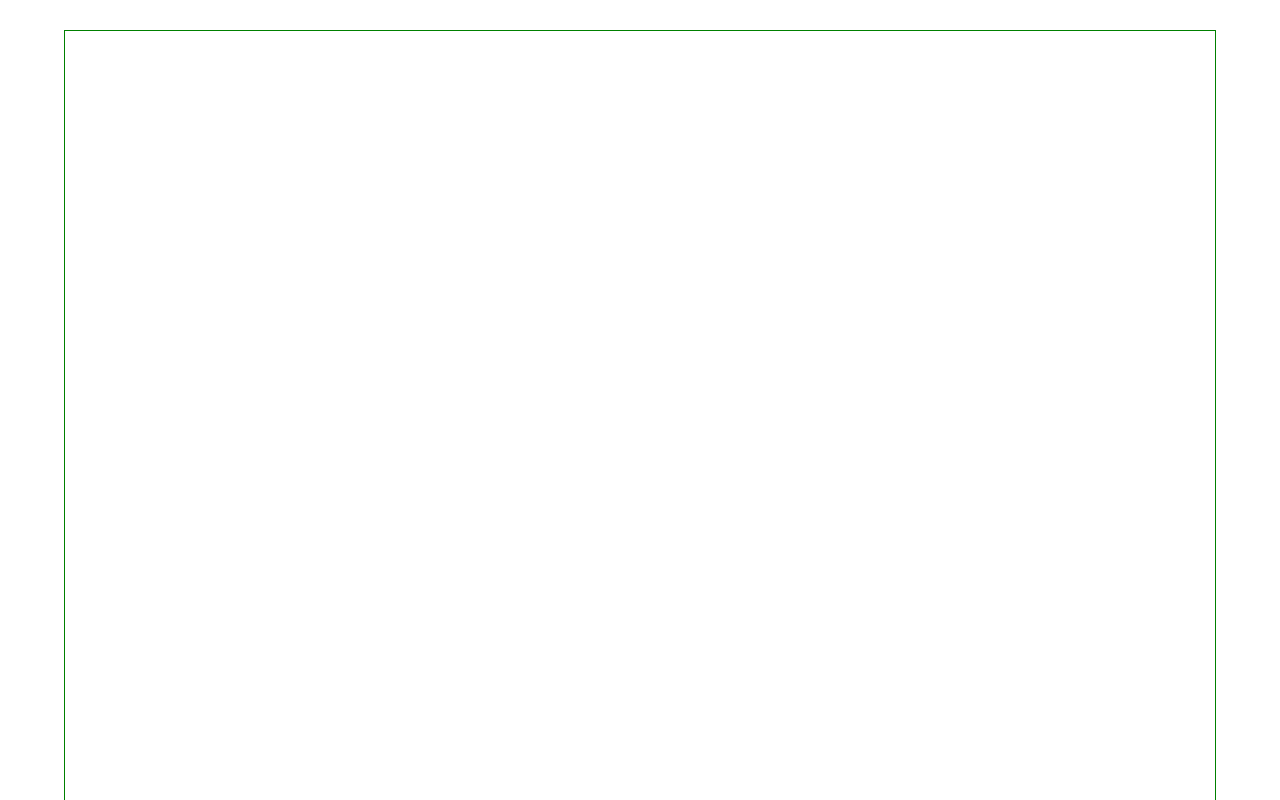
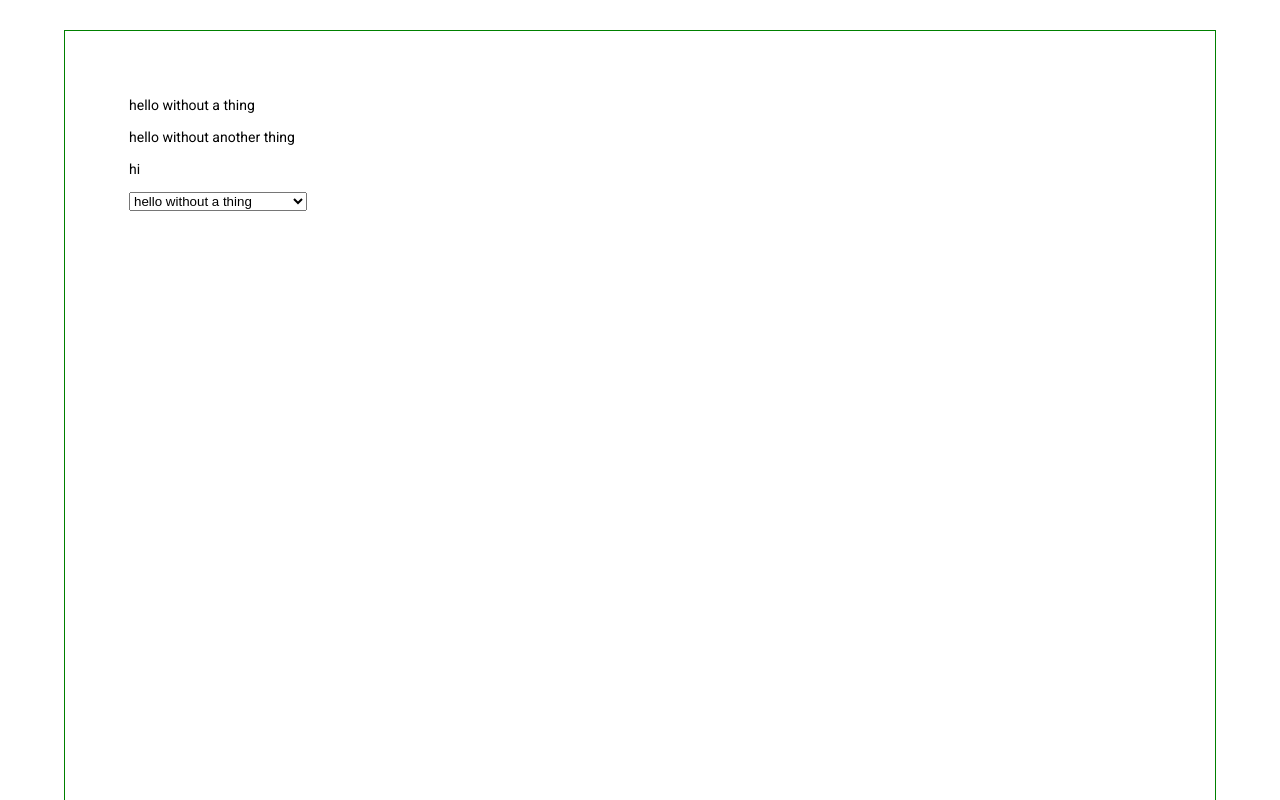
Before and after one commit to Wissam-Feh-Al-Shohof/for-testing, an Angular app: page / in a window 1280 px wide. Shown: the top 800 px of the page. Built offline with nearby package versions, Linux system fonts and the light colour scheme.

Commit message:
demo select

```diff
--- a/src/app/app.component.html
+++ b/src/app/app.component.html
@@ -1,3 +1,11 @@
+
+<app-select>
+  <p  #p >hello without a thing</p>
+  <p select-option #p>hello without another thing</p>
+  <p>hi</p>
+</app-select>
+<br><br>
+
 <router-outlet *ngIf="showRoute"></router-outlet>
 <!-- <div class="container">
   <div *ngIf="!showRoute">
--- a/src/app/app.module.ts
+++ b/src/app/app.module.ts
@@ -4,6 +4,7 @@ import { NgModule } from '@angular/core';
 import { AppRoutingModule } from './app-routing.module';
 import { AppComponent } from './app.component';
 import { BrowserAnimationsModule } from '@angular/platform-browser/animations';
+import { WidgetsModule } from './widgets/widgets.module';
 
 @NgModule({
   declarations: [
@@ -12,7 +13,8 @@ import { BrowserAnimationsModule } from '@angular/platform-browser/animations';
   imports: [
     BrowserModule,
     AppRoutingModule,
-    BrowserAnimationsModule
+    BrowserAnimationsModule,
+    WidgetsModule
   ],
   providers: [],
   bootstrap: [AppComponent]
--- a/src/app/widgets/select/select.component.html
+++ b/src/app/widgets/select/select.component.html
@@ -1 +1,8 @@
-<p>select works!</p>
+<!-- <div *ngIf="false"> -->
+  <ng-content [select]="[select-option]"></ng-content>
+<!-- </div> -->
+<select>
+  <option *ngFor="let opt of myOptions">
+    {{opt}}
+  </option>
+</select>
--- a/src/app/widgets/select/select.component.ts
+++ b/src/app/widgets/select/select.component.ts
@@ -1,15 +1,21 @@
-import { Component, OnInit } from '@angular/core';
+import { Component, ContentChildren, DoCheck, OnInit, AfterContentInit, ElementRef } from '@angular/core';
 
 @Component({
   selector: 'app-select',
   templateUrl: './select.component.html',
   styleUrls: ['./select.component.scss']
 })
-export class SelectComponent implements OnInit {
+export class SelectComponent implements OnInit, AfterContentInit {
+  myOptions:any = [];
+  @ContentChildren('p') options: ElementRef[] =[];
+  constructor() { }
+  ngAfterContentInit(): void {
+    this.myOptions =  this.options.map(ele => ele.nativeElement.innerHTML);
 
-  constructor() { }
+  }
 
   ngOnInit(): void {
   }
 
+
 }
--- a/src/app/widgets/widgets.module.ts
+++ b/src/app/widgets/widgets.module.ts
@@ -8,6 +8,7 @@ import { SelectComponent } from './select/select.component';
   declarations: [SelectComponent],
   imports: [
     CommonModule
-  ]
+  ],
+  exports:[SelectComponent]
 })
 export class WidgetsModule { }
```
